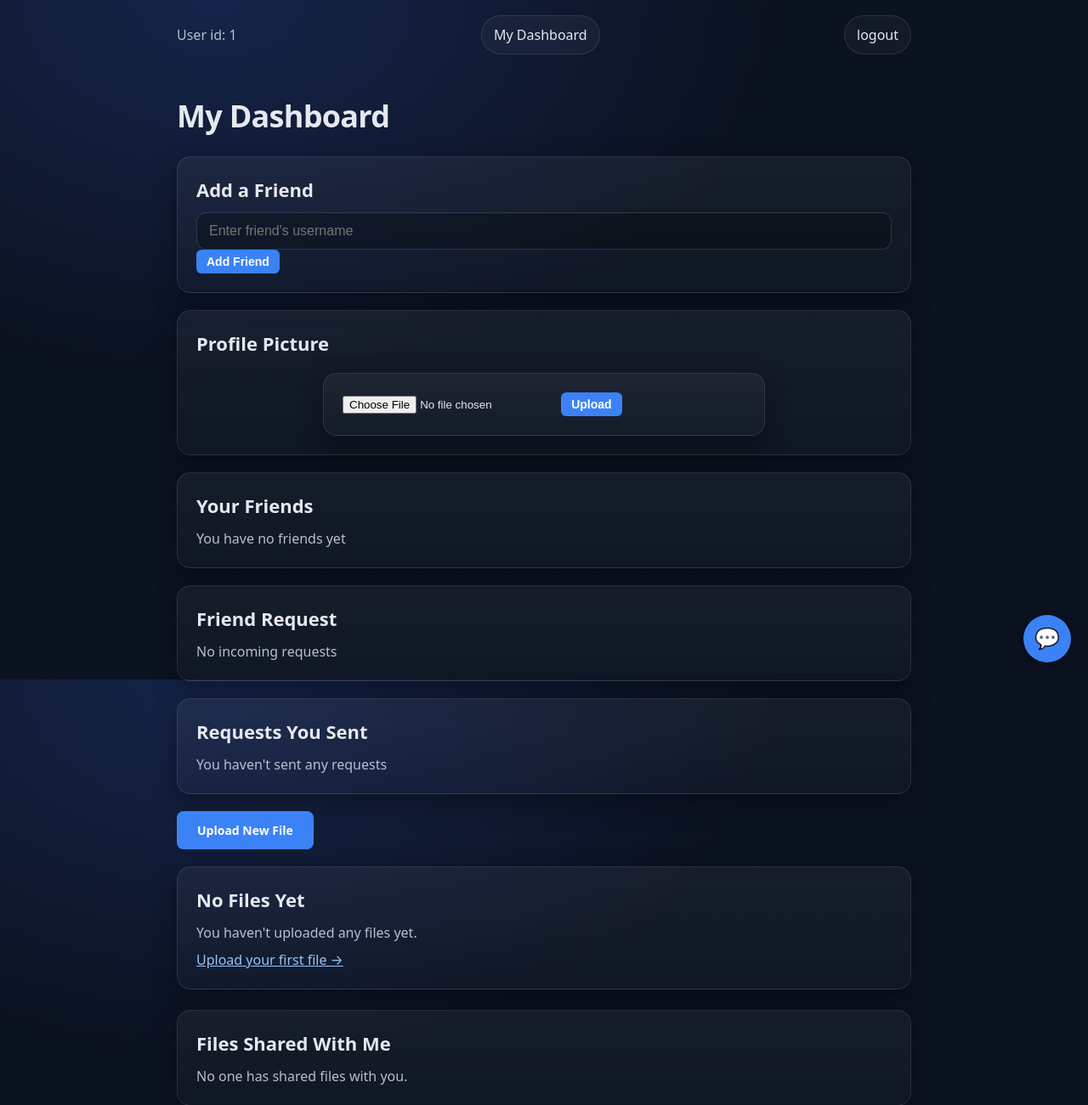
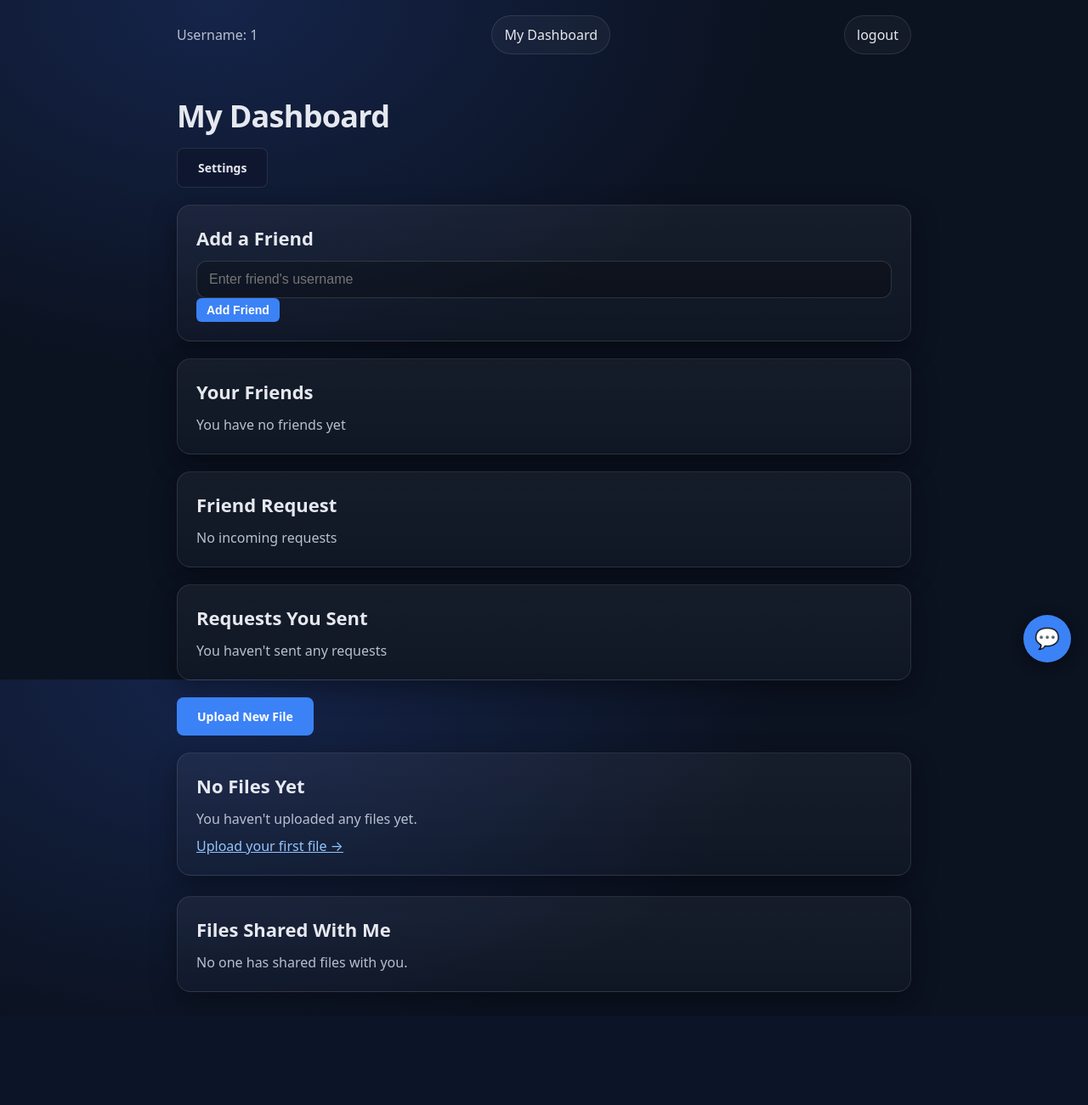
Before and after one commit to cs-ucc-ie/CS3305-2026-Team-9, a Flask app: page /dashboard in a window 1280 px wide. Shown: the top 1301 px of the page at 85% size. After the commit the page ends 1180 px from the top, so only its background shows below. Run offline with Flask 3, Linux system fonts and the light colour scheme; the visitor is signed in with stand-in values (Sample User, id 1); data comes from the database, SQL or seed files in the repository; data that the repository does not hold is empty; some libraries are stand-ins or nearby versions.

Commit message:
made some changes to profile picture and created a settings page

```diff
--- a/app.py
+++ b/app.py
@@ -27,6 +27,18 @@ csrf = CSRFProtect(app)
 @app.before_request
 def logged_in_user():
     g.user = session.get("user_id", None)
+
+@app.before_request
+def load_profile_picture():
+    if "user_id" in session:
+        db = get_db()
+        row = db.execute(
+            "SELECT profile_picture FROM users WHERE user_id = ?",
+            (session["user_id"],)
+        ).fetchone()
+        g.profile_picture = row["profile_picture"] if row and row["profile_picture"] else None
+    else:
+        g.profile_picture = None
 
 def login_required(view):
     @wraps(view)
@@ -117,7 +129,7 @@ def upload_profile_picture():
     db.commit()
 
     flash("Profile picture updated!", "success")
-    return redirect(url_for("dashboard"))
+    return redirect(url_for("settings"))
 
 
 
@@ -408,6 +420,21 @@ def dashboard():
         user_profile_picture=user_profile_picture,
         now=datetime.now().isoformat()
     )
+
+@app.route("/settings")
+@login_required
+def settings():
+    user_id = session.get('user_id')
+    db = get_db()
+
+    row = db.execute(
+        "SELECT profile_picture FROM users WHERE user_id = ?",
+        (user_id,)
+    ).fetchone()
+
+    user_profile_picture = row["profile_picture"] if row else None
+
+    return render_template("settings.html", user_profile_picture=user_profile_picture)
 
 # Add a friend
 @app.route('/add_friend', methods=['POST'])
--- a/templates/base.html
+++ b/templates/base.html
@@ -12,7 +12,13 @@
     <body>
         <header>
 {% if g.user %}
-    <p>User id: {{ g.user }}</p>
+    <div style="display: flex; align-items: center; gap: 10px;">
+        {% if g.profile_picture %}
+            <img src="{{ url_for('static', filename='profiles/' ~ g.profile_picture) }}"
+                 style="width: 35px; height: 35px; border-radius: 50%; object-fit: cover;">
+        {% endif %}
+        <p>Username: {{ g.user }}</p>
+    </div>
     <p><a href="{{ url_for('dashboard') }}">My Dashboard</a></p>
     <p><a href="{{ url_for('logout') }}">logout</a></p>
             {% else %}
--- a/templates/dashboard.html
+++ b/templates/dashboard.html
@@ -5,6 +5,10 @@
 {% block main_content %}
 
 <h1>My Dashboard</h1>
+
+<p>
+    <a href="{{ url_for('settings') }}" class="btn btn-secondary">Settings</a>
+</p>
 
 <div class="card card-mb">
     <h2>Add a Friend</h2>
@@ -15,20 +19,6 @@
     </form>
 </div>
 
-<div class="card card-mb">
-    <h2>Profile Picture</h2>
-
-    <form method="POST" action="{{ url_for('upload_profile_picture') }}" enctype="multipart/form-data">
-        <input type="hidden" name="csrf_token" value="{{ csrf_token() }}">
-        <input type="file" name="picture" accept="image/*">
-        <button type="submit" class="btn btn-sm">Upload</button>
-    </form>
-
-    {% if user_profile_picture %}
-        <img src="{{ url_for('static', filename='profiles/' ~ user_profile_picture) }}"
-             style="width: 80px; height: 80px; border-radius: 50%; margin-top: 10px;">
-    {% endif %}
-</div>
 
 <div class="card card-mb">
     <h2>Your Friends</h2>
```
Also changed, not shown: templates/settings.html (added, +23 -0 lines), static/profiles/Luka_Screenshot_2025-03-28_150225.png (added), static/profiles/Luka_Screenshot_2025-03-28_151730.png (added), static/profiles/Luka_Screenshot_2025-03-28_152825.png (added), static/profiles/ln8_Screenshot_2025-03-27_224208.png (added), static/profiles/ln8_Screenshot_2025-03-28_152825.png (added).
